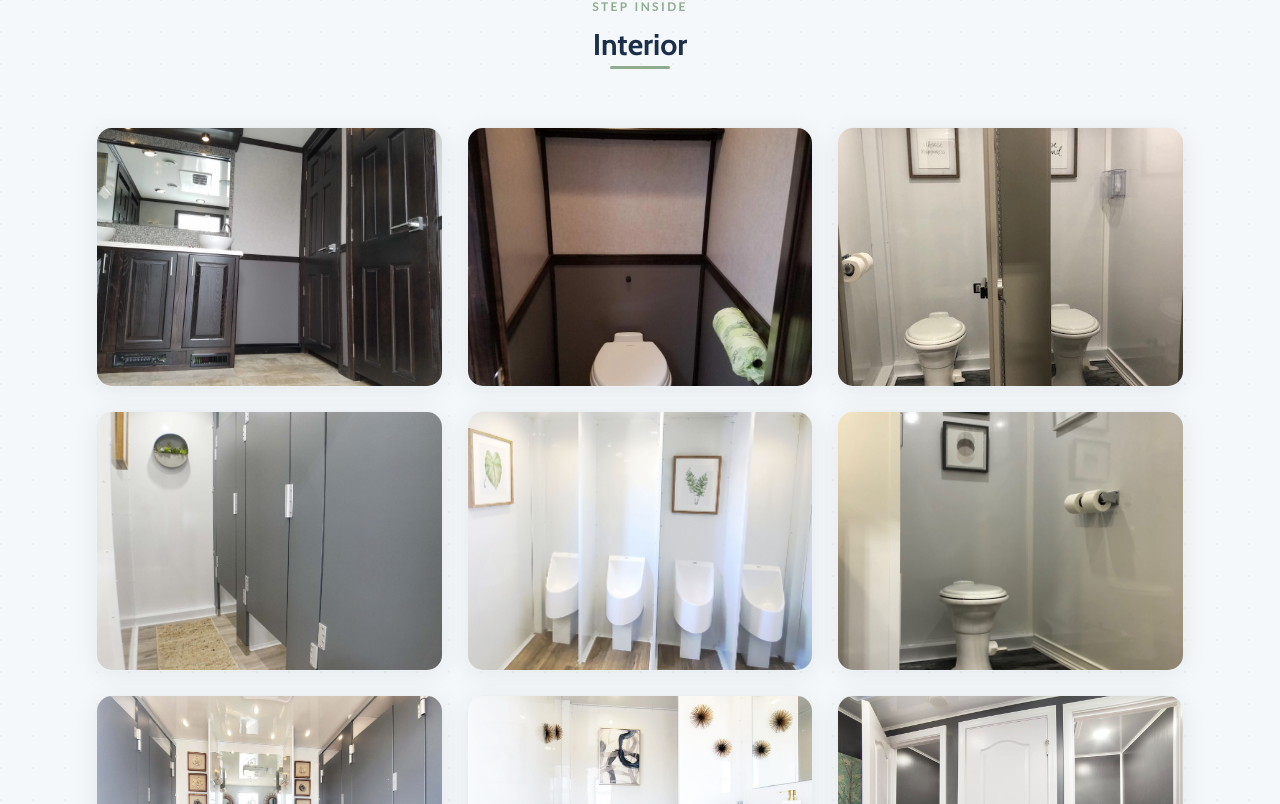
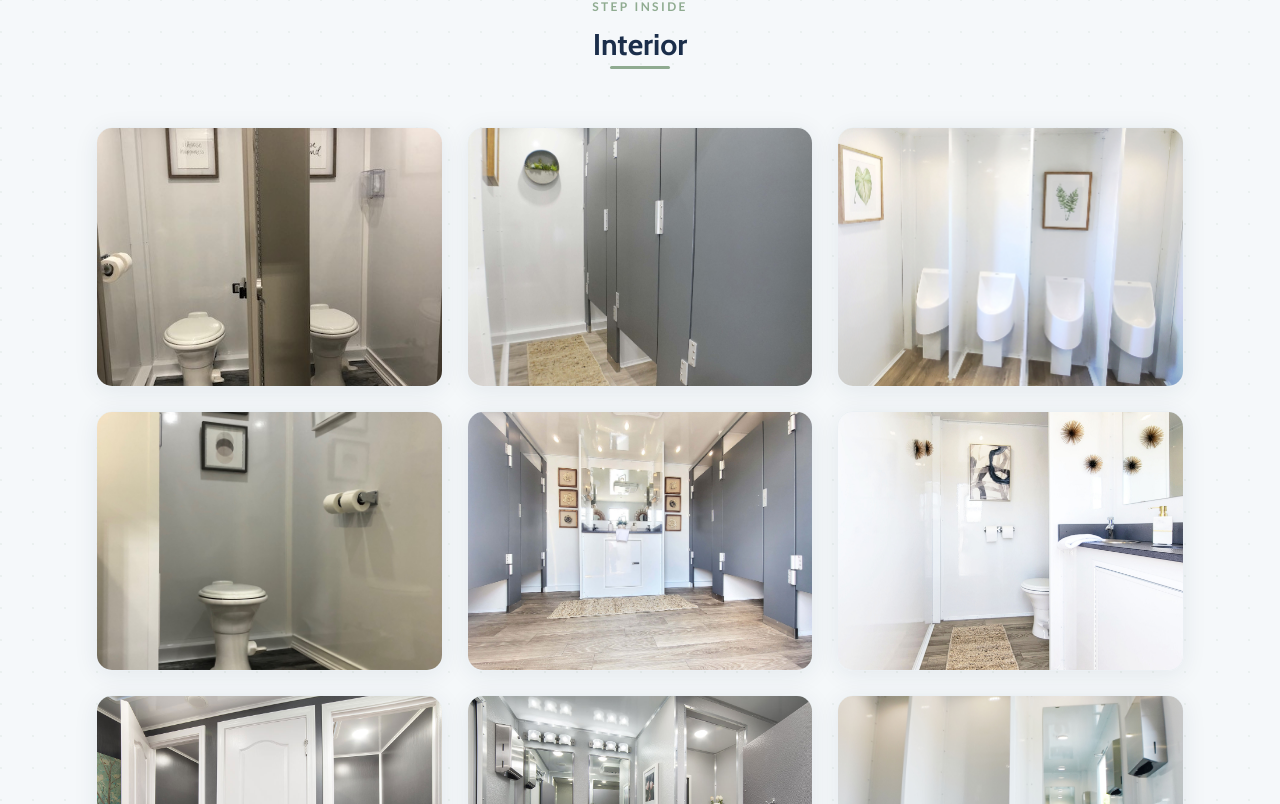
Before and after one commit to LanceBisesar/Haulastall, a Next.js app: page /photos in a window 1280 px wide. Shown: the part 1616-2420 px from the top of the page. Built offline with nearby package versions, Linux system fonts and the light colour scheme.

Commit message:
Remove two interior photos from gallery
https://claude.ai/code/session_0135kwff2nChVdP7VNu7fsBV

```diff
--- a/src/app/photos/page.tsx
+++ b/src/app/photos/page.tsx
@@ -16,9 +16,7 @@ const exteriorPhotos = [
 ];
 
 const interiorPhotos = [
-  { src: "/interior-common-area.webp", alt: "Common Area Restroom Interior" },
-  { src: "/interior-stall-1.webp", alt: "Restroom Stall Interior" },
-  { src: "/interior-luxury-womens.jpg", alt: "Luxury Women's Restroom" },
+{ src: "/interior-luxury-womens.jpg", alt: "Luxury Women's Restroom" },
   { src: "/interior-womens.jpg", alt: "Women's Interior" },
   { src: "/interior-mens.jpg", alt: "Men's Interior" },
   { src: "/interior-singular-mens.jpg", alt: "Men's Single Stall" },
```
